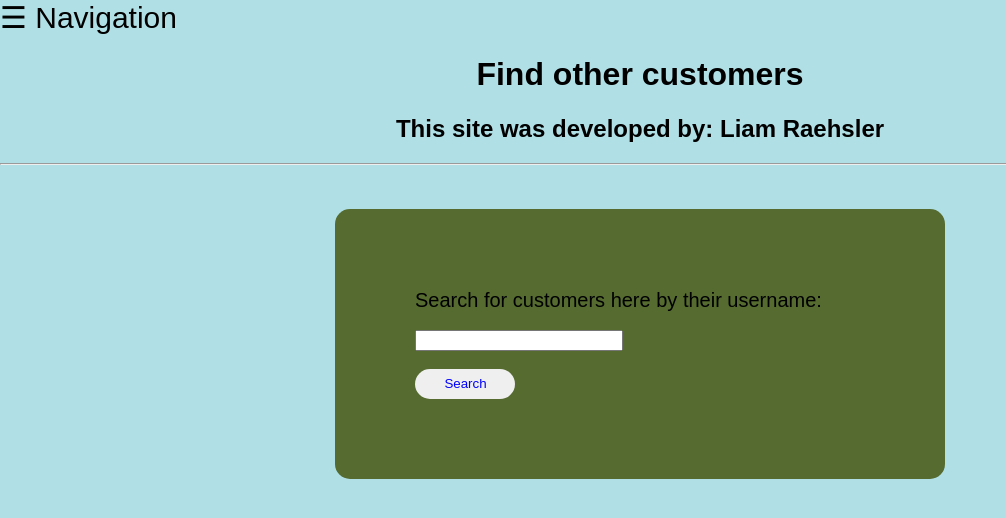
After one commit to ldr5145/Online-Bookstore, a Flask app: page /index/customer_archives in a window 1280 px wide. The commit adds this page. Shown: the top 518 px of the page, without its empty margins (0-1006 px from the left). Run offline with Flask 2, Linux system fonts and the light colour scheme; the visitor is signed in with stand-in values (Sample User, id 1).

Commit message:
Created functions for finding user information needed to populate profile pages.

```diff
--- a/main.py
+++ b/main.py
@@ -296,6 +296,28 @@ def empty_cart():
         return redirect(url_for('cart_confirm'))
     return render_template('empty_cart.html', developer='Liam Raehsler')
 
+@app.route("/index/customer_archives", methods=["GET","POST"])
+def customer_search():
+    error = ''
+    if 'username' not in session:
+        return redirect(url_for('login'))
+    if request.method == "POST":
+        searched_name = request.form['loginID']
+        if db_ops.search_customers(searched_name):
+            return redirect(url_for('customer_profile', loginID=searched_name))
+        else:
+            error = "That user does not exist in the database."
+    return render_template("customer_search.html", developer='Liam Raehsler', error_message=error)
+
+@app.route("/index/customer_profile/<loginID>", methods=["POST","GET"])
+def customer_profile(loginID):
+    if 'username' not in session:
+        return redirect(url_for('login'))
+    if not db_ops.search_customers(loginID):
+        return redirect(url_for('customer_search'))
+    posts = {'loginID': loginID, 'info': db_ops.get_basic_userinfo(loginID,session['username'])}
+    print(posts['info'])
+    return render_template("customer_profile.html", developer='Liam Raehsler', posts=posts)
 
 @app.route("/logout")
 def logout():
--- a/templates/base_with_sidebar.html
+++ b/templates/base_with_sidebar.html
@@ -86,7 +86,7 @@
         <a href="/index/catalog">Browse books</a>
         <a href="/index/order_book">Order a book</a>
         <a href="/index/my_orders">Your orders</a>
-        <a href="#">Rate books</a>
+        <a href="/index/customer_archives">Find customers</a>
         <a href="/index/my_cart">Shopping cart</a>
         <a href="#">Request a return</a>
         <a href="/logout">Logout</a>
--- /dev/null
+++ b/templates/customer_search.html
@@ -0,0 +1,31 @@
+{% extends "base_with_sidebar.html" %}
+{% block style %}
+{{ super() }}
+    .button{
+        width: 100px;
+        height: 30px;
+        border: none;
+        border-radius: 17px;
+        padding-left: 7px;
+        color: blue;
+    }
+}
+{% endblock %}
+{% block title %}Find other customers{% endblock %}
+{% block head_title %}Find other customers{% endblock %}
+{% block dev_id %}{{ super() }}{% endblock %}
+{% block submit_form %}
+<div class="main_form">
+    <form id="main_form" method="post">
+        <label>Search for customers here by their username:</label>
+        <br><br>
+        <input style="width:200px" type="text" id="loginID" name="loginID" minlength="1" maxlength="30" required>
+        <br><br>
+        <input type="submit" id="search" value="Search" class="button">
+    </form>
+    {% for e in error_message %}
+        <br><br>
+        <error_label>{{ e }}</error_label>
+    {% endfor %}
+</div>
+{% endblock %}
```
Also changed, not shown: db_functionality.py (+44 -0 lines), templates/customer_profile.html (added, +14 -0 lines).
